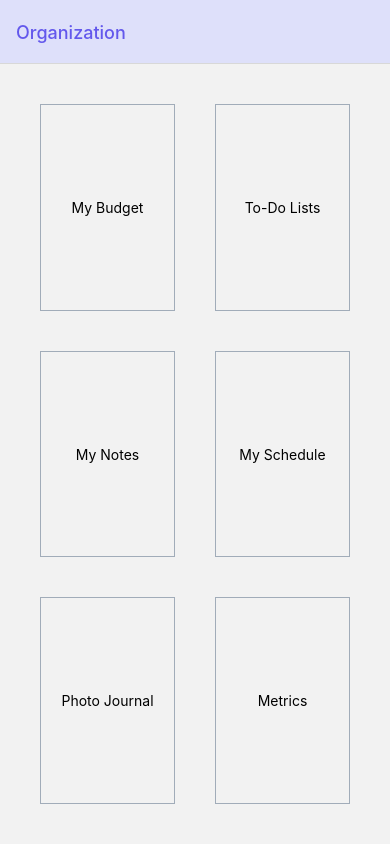
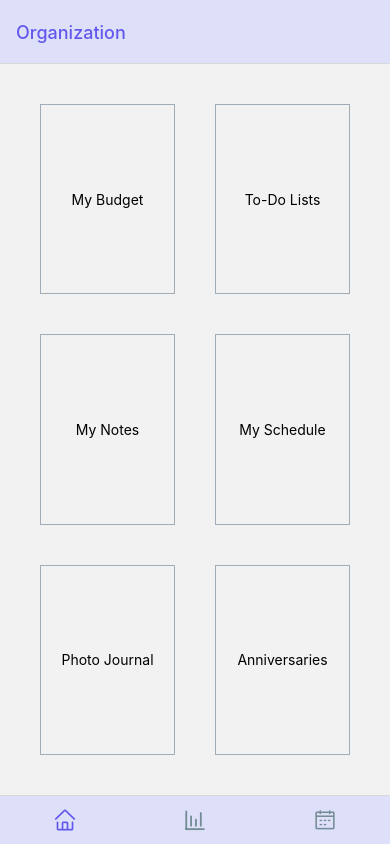
Before and after one commit to paulanietop/lista-nieto, a React Native app: screen /ToDoNav in a window 390 px wide. Built offline with nearby package versions, Linux system fonts and the light colour scheme.

Commit message:
Tab bar, Icons & header config

```diff
--- a/App.js
+++ b/App.js
@@ -3,7 +3,7 @@ import * as SplashScreen from 'expo-splash-screen';
 import { StyleSheet, View } from 'react-native';
 import { useEffect, useState } from 'react';
 
-import OrganizeNavigator from './src/navigators/OrganizeNavigator';
+import MainNavigator from './src/navigators/MainNavigator';
 import { useFonts } from 'expo-font';
 
 export default function App() {
@@ -25,7 +25,7 @@ export default function App() {
     return null;
   }
   return (
-    <OrganizeNavigator/>
+    <MainNavigator/>
   );
 }
 
--- a/package.json
+++ b/package.json
@@ -9,6 +9,7 @@
     "web": "expo start --web"
   },
   "dependencies": {
+    "@react-navigation/bottom-tabs": "^6.5.7",
     "@react-navigation/native-stack": "^6.9.12",
     "expo": "~48.0.4",
     "expo-font": "~11.1.1",
--- a/src/components/ItemList/Item.js
+++ b/src/components/ItemList/Item.js
@@ -2,6 +2,7 @@ import { Pressable, StyleSheet, Text, View } from 'react-native';
 
 import BouncyCheckbox from "react-native-bouncy-checkbox";
 import {COLORS} from '../../constants/Colors';
+import { FontAwesome } from '@expo/vector-icons';
 import React from 'react'
 
 const Item = ({item, setCheck, openModal}) => {
@@ -28,9 +29,9 @@ const Item = ({item, setCheck, openModal}) => {
         />
       </View>
       { item.completed
-        ? <Text style={styles.doneText}>Done</Text>
+        ? <FontAwesome name="calendar-check-o" size={24} color={COLORS.primary} />
         : <Pressable style={styles.itemButton} onPress={() => openModal(item, false)}>
-            <Text style={styles.deleteText} >Delete</Text>
+            <FontAwesome name="trash" size={23} color={COLORS.danger}/>
           </Pressable>
       }
     </View>
@@ -62,14 +63,4 @@ const styles = StyleSheet.create({
     alignItems: 'flex-end',
     backgroundColor: 'transparent',
   },
-  deleteText: {
-    color: COLORS.danger,
-    fontFamily: 'raleway',
-    fontSize: 16,
-  },
-  doneText: {
-    color: COLORS.primary,
-    fontFamily: 'raleway',
-    fontSize: 16,
-  }
 });
--- a/src/constants/Colors.js
+++ b/src/constants/Colors.js
@@ -4,4 +4,5 @@ export const COLORS = {
   background: '#dee0fa',
   danger: '#c34f5d',
   lightGrey:'#a1acb9',
+  grey: '#748C94',
 }
--- /dev/null
+++ b/src/navigators/MainNavigator.js
@@ -0,0 +1,13 @@
+import {NavigationContainer} from '@react-navigation/native'
+import React from 'react'
+import TabNavigator from './TabNavigator'
+
+const MainNavigator = () => {
+  return (
+    <NavigationContainer>
+      <TabNavigator/>
+    </NavigationContainer>
+  )
+}
+
+export default MainNavigator
--- a/src/navigators/OrganizeNavigator.js
+++ /dev/null
@@ -1,32 +0,0 @@
-import { COLORS } from '../constants/Colors';
-import {NavigationContainer} from '@react-navigation/native'
-import OrganizationScreen from '../screens/OrganizationScreen';
-import ProjectScreen from '../screens/ProjectScreen';
-import React from 'react'
-import ToDoScreen from '../screens/ToDoScreen';
-import {createNativeStackNavigator} from '@react-navigation/native-stack'
-
-const Stack = createNativeStackNavigator();
-
-const OrganizeNavigator = () => {
-  return (
-    <NavigationContainer>
-      <Stack.Navigator
-        initialRouteName='Organization'
-        screenOptions={{
-          headerStyle: {
-            backgroundColor: COLORS.background,
-          },
-          headerTintColor: COLORS.primary,
-          headerBackTitleVisible: false,
-        }}
-      >
-        <Stack.Screen name="Organization" component={OrganizationScreen}/>
-        <Stack.Screen name="Projects" component={ProjectScreen}/>
-        <Stack.Screen name="ToDo" component={ToDoScreen}/>
-      </Stack.Navigator>
-    </NavigationContainer>
-  )
-}
-
-export default OrganizeNavigator
--- /dev/null
+++ b/src/navigators/TabNavigator.js
@@ -0,0 +1,66 @@
+import { StyleSheet, View } from 'react-native';
+
+import { AntDesign } from '@expo/vector-icons';
+import { COLORS } from '../constants/Colors';
+import MetricScreen from '../screens/MetricScreen';
+import React from 'react'
+import ToDoNavigator from './ToDoNavigator';
+import { createBottomTabNavigator } from '@react-navigation/bottom-tabs'
+
+const BottomTabs = createBottomTabNavigator();
+
+const TabNavigator = () => {
+  return (
+    <BottomTabs.Navigator
+      screenOptions={{
+        headerShown: false,
+        tabBarShowLabel: false,
+        tabBarStyle: styles.tabBar,
+      }}
+      initialRouteName='Shop'
+    >
+      <BottomTabs.Screen
+        name="ToDoNav"
+        component={ToDoNavigator}
+        options={{
+          tabBarIcon: ({ focused }) => (
+            <View>
+              <AntDesign name="home" size={24} color={focused ? COLORS.primary : COLORS.grey} />
+            </View>
+          )
+        }}
+      />
+      <BottomTabs.Screen
+        name="MetricNav"
+        component={MetricScreen}
+        options={{
+          tabBarIcon: ({ focused }) => (
+            <View>
+              <AntDesign name="barschart" size={26} color={focused ? COLORS.primary : COLORS.grey} />
+            </View>
+          )
+        }}
+      />
+      <BottomTabs.Screen
+        name="CalendarNav"
+        component={MetricScreen}
+        options={{
+          tabBarIcon: ({ focused }) => (
+            <View>
+              <AntDesign name="calendar" size={22} color={focused ? COLORS.primary : COLORS.grey} />
+            </View>
+          )
+        }}
+      />
+
+    </BottomTabs.Navigator>
+  )
+}
+
+export default TabNavigator
+
+const styles = StyleSheet.create({
+  tabBar: {
+    backgroundColor: COLORS.background
+  }
+})
--- /dev/null
+++ b/src/navigators/ToDoNavigator.js
@@ -0,0 +1,33 @@
+import { COLORS } from '../constants/Colors';
+import OrganizationScreen from '../screens/OrganizationScreen';
+import ProjectScreen from '../screens/ProjectScreen';
+import React from 'react'
+import ToDoScreen from '../screens/ToDoScreen';
+import {createNativeStackNavigator} from '@react-navigation/native-stack'
+
+const Stack = createNativeStackNavigator();
+
+const ToDoNavigator = () => {
+  return (
+    <Stack.Navigator
+      initialRouteName='Organization'
+      screenOptions={{
+        headerStyle: {
+          backgroundColor: COLORS.background,
+        },
+        headerTintColor: COLORS.primary,
+        headerBackTitleVisible: false,
+      }}
+    >
+      <Stack.Screen name="Organization" component={OrganizationScreen}/>
+      <Stack.Screen name="Projects" component={ProjectScreen}/>
+      <Stack.Screen name="ToDo" component={ToDoScreen}
+        options={({route}) => ({
+          title: route.params.toDoName
+        })}
+      />
+    </Stack.Navigator>
+  )
+}
+
+export default ToDoNavigator
--- /dev/null
+++ b/src/screens/MetricScreen.js
@@ -0,0 +1,29 @@
+import { Image, StyleSheet, Text, View } from 'react-native'
+
+import React from 'react'
+
+const MetricScreen = () => {
+  return (
+    <View style={styles.container}>
+       <Image
+          style={styles.image}
+          source={{uri: 'https://upload.wikimedia.org/wikipedia/commons/1/1a/C%C3%B4ne_orange_-_under_construction.png'}}
+        />
+      <Text>WIP</Text>
+    </View>
+  )
+}
+
+export default MetricScreen
+
+const styles = StyleSheet.create({
+  container: {
+    flex: 1,
+    justifyContent: 'center',
+    alignItems: 'center',
+  },
+  image: {
+    width: '70%',
+    height: 300,
+  }
+})
--- a/src/screens/OrganizationScreen.js
+++ b/src/screens/OrganizationScreen.js
@@ -35,7 +35,7 @@ const OrganizationScreen = ({navigation}) => {
         </TouchableOpacity>
 
         <TouchableOpacity style={styles.menuBox}>
-          <Text style={styles.menuText}>Metrics</Text>
+          <Text style={styles.menuText}>Anniversaries</Text>
         </TouchableOpacity>
       </View>
     </View>
--- a/src/screens/ProjectScreen.js
+++ b/src/screens/ProjectScreen.js
@@ -11,6 +11,10 @@ const ProjectScreen = ({navigation}) => {
     {id: 3, title: '2023 Goals', status: false}
   ]
 
+  const handleNavigation = (title) => {
+    navigation.navigate('ToDo', { toDoName: title })
+  }
+
   return (
     <View style={styles.container}>
     <FlatList
@@ -21,7 +25,7 @@ const ProjectScreen = ({navigation}) => {
             <Text style={styles.itemText}>{project.item.title}</Text>
             {
               !project.item.status
-              && <Button onPress={() => navigation.navigate('ToDo')} text="Start"/>
+              && <Button onPress={() => handleNavigation(project.item.title)} text="Start"/>
             }
           </View>
         )
--- a/src/screens/ToDoScreen.js
+++ b/src/screens/ToDoScreen.js
@@ -24,7 +24,6 @@ const ToDoScreen = ({navigation}) => {
   }
 
   const setCheck = (id, newValue) => {
-    setModalType('deleteOne')
     const selectedCheckBoxes = items.find((checkbox) => checkbox.id === id);
     selectedCheckBoxes.completed = newValue
     setUpdate(!update)
```
Also changed, not shown: 1 other file (tests, documents, lock files or other folders).
